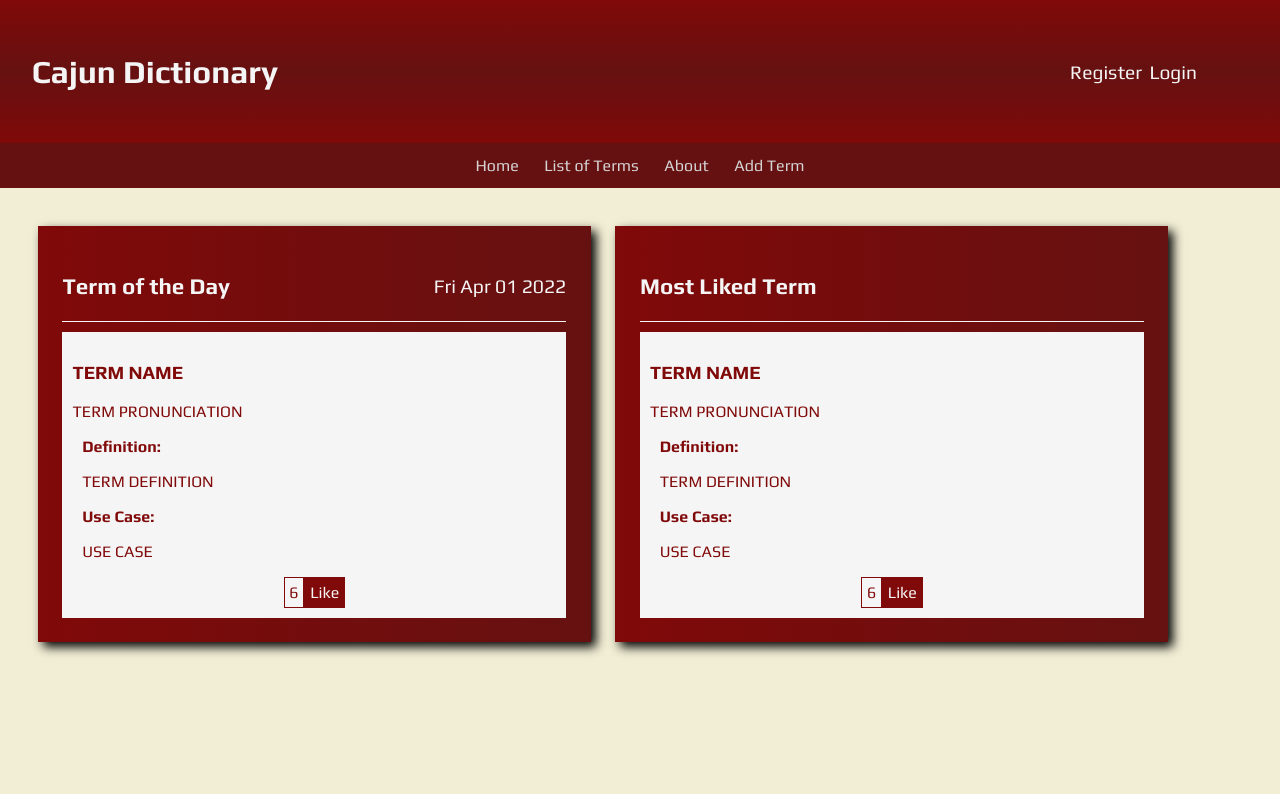
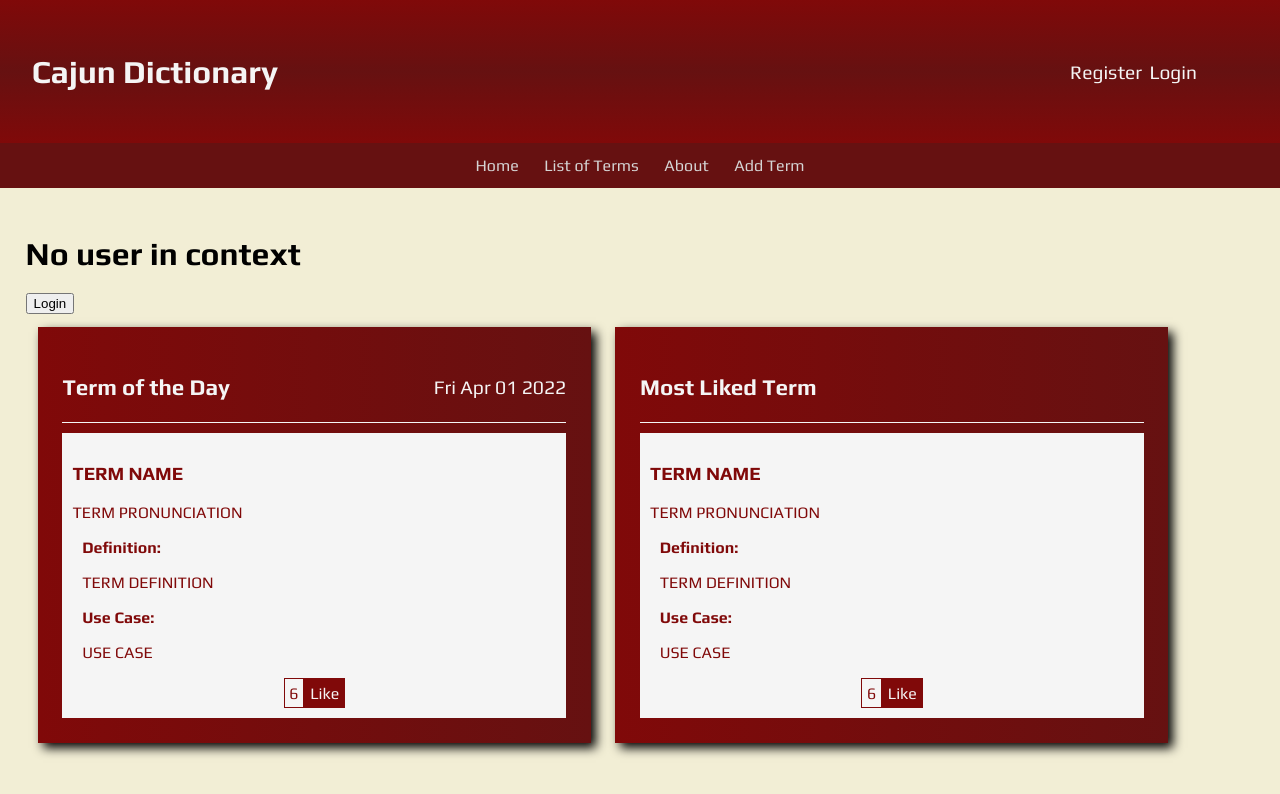
Before and after one commit to ctdupuis/cajun-dictionary, a Next.js app in the folder next-cajun-dictionary/: page / in a window 1280 px wide. Shown: the top 794 px of the page. Built offline with nearby package versions, Linux system fonts and the light colour scheme.

Commit message:
goofy context example for myself later on

```diff
--- a/next-cajun-dictionary/pages/index.js
+++ b/next-cajun-dictionary/pages/index.js
@@ -1,8 +1,18 @@
 import TermCard from '../components/ui/Terms/TermCard';
+import { useAppContext } from '../store/app';
 
 export default function Home() {
+  const { user: { currentUser, setCurrentUser } } = useAppContext();
+
+  const login = () => {
+    currentUser ? setCurrentUser(undefined) : setCurrentUser({ name: 'Cody' })
+  }
+
   return (
     <div className="wrapper">
+
+      { currentUser ? <h1>{currentUser.name}</h1> : <h1>No user in context</h1>}
+      <button onClick={login}>Login</button>
       <div className="flex space-even">
         <TermCard type={'term-of-day'} />
         <TermCard type={'most-liked'} />
```
